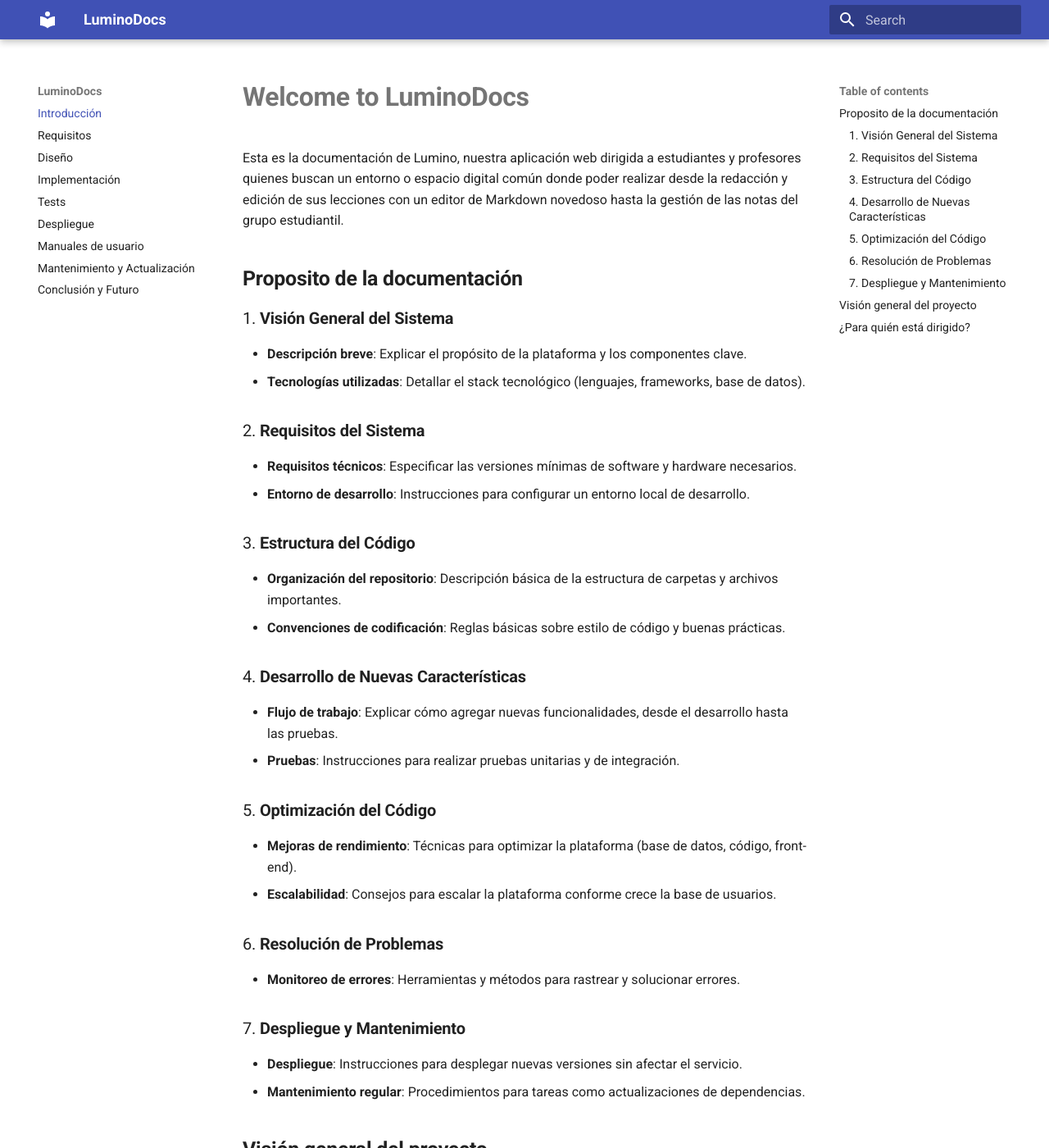
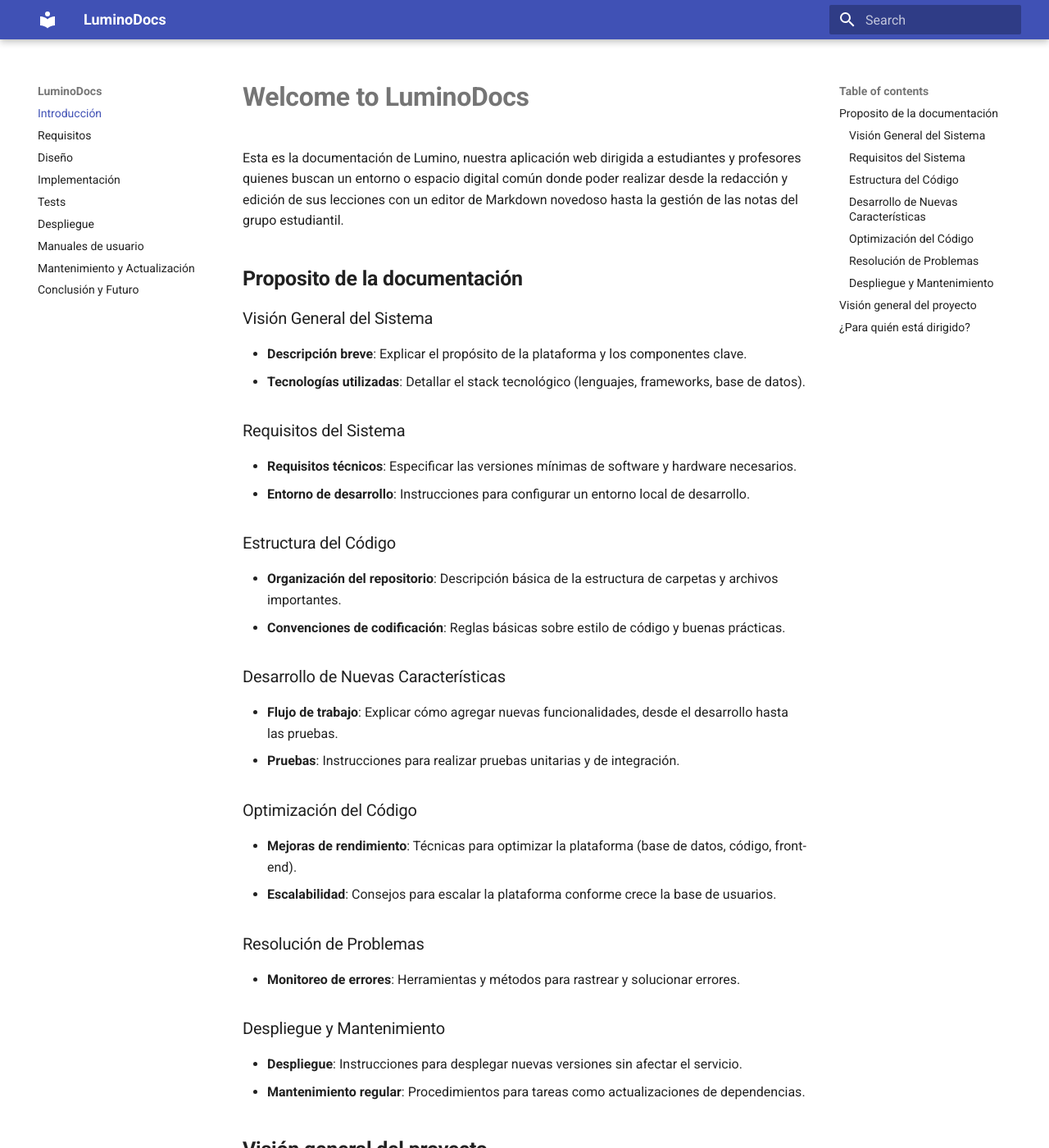
Before and after one commit to Chugani05-JesusLugo2002/LuminoDocs, an MkDocs documentation site: the page built from docs/index.md, in a window 1280 px wide and 1400 px high. Shown: the whole window at 82% size. Built offline with MkDocs 1.6.1 and Material for MkDocs 9.7.7, drawn with Linux system fonts in a browser that asks for light colours.

Commit message:
minor fixes

```diff
--- a/docs/implementation.md
+++ b/docs/implementation.md
@@ -11,19 +11,16 @@
 **Libraries:** Crispy-forms, Sorl-thumbnail, RQ worker
 
 **Entornos de desarrollo y herramientas:**
+
 - Visual Studio Code como editor principal
 - Git para el control de versiones
 - SQLite como sistema de gestión de bases de datos
 
 ## **Instrucciones de configuración**
 
-1. **Instalación de extensiones:**
-  Es necesario contar con las extensiones requeridas, que en nuestro caso son Python y Django.
+**Instalación de extensiones:** Es necesario contar con las extensiones requeridas, que en nuestro caso son Python y Django.
 
-2. **Configuración del entorno:**
-El proyecto incluye un archivo **Justfile** que simplifica la configuración del entorno virtual y la instalación de dependencias.
-
-######
+**Configuración del entorno:** El proyecto incluye un archivo **Justfile** que simplifica la configuración del entorno virtual y la instalación de dependencias.
 
 - Para crear el entorno virtual, ejecuta:
 
--- a/docs/index.md
+++ b/docs/index.md
@@ -4,30 +4,30 @@
 
 ## **Proposito de la documentación**
 
-### 1. **Visión General del Sistema**
+### Visión General del Sistema
    - **Descripción breve**: Explicar el propósito de la plataforma y los componentes clave.
    - **Tecnologías utilizadas**: Detallar el stack tecnológico (lenguajes, frameworks, base de datos).
 
-### 2. **Requisitos del Sistema**
+### Requisitos del Sistema
    - **Requisitos técnicos**: Especificar las versiones mínimas de software y hardware necesarios.
    - **Entorno de desarrollo**: Instrucciones para configurar un entorno local de desarrollo.
 
-### 3. **Estructura del Código**
+### Estructura del Código
    - **Organización del repositorio**: Descripción básica de la estructura de carpetas y archivos importantes.
    - **Convenciones de codificación**: Reglas básicas sobre estilo de código y buenas prácticas.
 
-### 4. **Desarrollo de Nuevas Características**
+### Desarrollo de Nuevas Características
    - **Flujo de trabajo**: Explicar cómo agregar nuevas funcionalidades, desde el desarrollo hasta las pruebas.
    - **Pruebas**: Instrucciones para realizar pruebas unitarias y de integración.
 
-### 5. **Optimización del Código**
+### Optimización del Código
    - **Mejoras de rendimiento**: Técnicas para optimizar la plataforma (base de datos, código, front-end).
    - **Escalabilidad**: Consejos para escalar la plataforma conforme crece la base de usuarios.
 
-### 6. **Resolución de Problemas**
+### Resolución de Problemas
    - **Monitoreo de errores**: Herramientas y métodos para rastrear y solucionar errores.
 
-### 7. **Despliegue y Mantenimiento**
+### Despliegue y Mantenimiento
    - **Despliegue**: Instrucciones para desplegar nuevas versiones sin afectar el servicio.
    - **Mantenimiento regular**: Procedimientos para tareas como actualizaciones de dependencias.
 
--- a/docs/maintanance.md
+++ b/docs/maintanance.md
@@ -2,11 +2,11 @@
 
 ## **Política de mantenimiento**
 
-**1. Introducción**
+### Introducción
 
 Esta política tiene como objetivo garantizar que nuestra plataforma reciba el mantenimiento adecuado para asegurar su funcionamiento óptimo, su seguridad y el cumplimiento de las expectativas de los usuarios. Esta política cubre tanto las actualizaciones regulares de software como el soporte técnico disponible para resolver incidencias.
 
-**2. Frecuencia de Actualizaciones**
+### Frecuencia de Actualizaciones
 
 Las actualizaciones son fundamentales para mantener la web actualizada, con nuevas funcionalidades, mejoras de seguridad y solución de errores. La frecuencia de las actualizaciones será la siguiente:
 
@@ -14,7 +14,7 @@
 - **Actualizaciones Menores:** Estas incluyen mejoras de rendimiento, optimización y solución de errores no críticos. Se realizarán de manera **mensual**, salvo que una actualización urgente sea necesaria debido a una falla importante.
 - **Actualizaciones Mayores:** Estas pueden implicar cambios significativos en la funcionalidad o características del sistema. Se realizarán **trimestralmente** o según lo exijan las necesidades de la plataforma o cambios tecnológicos importantes.
 
-**3. Soporte Técnico**
+### Soporte Técnico
 
 El soporte técnico estará disponible para resolver cualquier inconveniente relacionado con la página web. La cobertura y los tiempos de respuesta son los siguientes:
 
@@ -25,7 +25,7 @@
   - **Problemas de baja prioridad:** El tiempo de respuesta será de **máximo 24 horas**.
   - **Consultas o mejoras menores:** Se atenderán dentro de un plazo de **48 horas**.
 
-**4. Proceso de Actualización**
+### Proceso de Actualización
 
 El proceso para realizar actualizaciones y mantenimiento será el siguiente:
 
@@ -34,20 +34,20 @@
   - **Implementación:** Las actualizaciones se implementarán durante **ventanas de mantenimiento preestablecidas** que se comunicarán con antelación a los usuarios.
   - **Monitoreo post-actualización:** Después de la actualización, se realizará un monitoreo intensivo para detectar cualquier posible incidencia.
 
-**5. Exclusiones**
+### Exclusiones
 
 Esta política de mantenimiento no cubre:
 
   - **Actualizaciones por causas externas:** Las actualizaciones debidas a cambios en el entorno de terceros (por ejemplo, cambios en sistemas operativos, navegadores o plataformas externas) no están incluidas.
   - **Fallas no relacionadas con el mantenimiento del sistema:** El soporte técnico no cubrirá problemas que no sean derivados de un mal funcionamiento o actualización del sitio web gestionado.
 
-**6. Mejoras Continuas**
+### Mejoras Continuas
 
 Nos comprometemos a una mejora continua en la calidad de nuestras actualizaciones y en la disponibilidad del soporte, para proporcionar la mejor experiencia a nuestros usuarios y garantizar la eficiencia de los sistemas implementados.
 
 ## **Registro de cambios (Changelog)**
 
-### **Versión 1.3.0 - 4 de febrero de 2025**
+### Versión 1.3.0 - 4 de febrero de 2025
 
 **Mejoras:**
 
@@ -62,9 +62,7 @@
 - Solución a un error de autenticación con el sistema de inicio de sesión social
 - Se resolvió un inconveniente que impedía la exportación de informes en formato PDF.
 
----
-
-### **Versión 1.2.0 - 11 de enero de 2025**
+### Versión 1.2.0 - 11 de enero de 2025
 
 **Nuevas Funcionalidades:**
 
@@ -78,9 +76,7 @@
 
 - Se corrigió un error al generar reportes de usuarios, que a veces no mostraba todos los registros.
 
----
-
-### **Versión 1.0.1 - 29 de diciembre de 2024**
+### Versión 1.0.1 - 29 de diciembre de 2024
 
 **Mejoras:**
 
@@ -92,9 +88,7 @@
 - Se solucionó un problema con la sincronización de datos que causaba inconsistencias.
 - Corrección de errores menores en la interfaz de usuario al trabajar en entornos de alta resolución.
 
----
-
-### **Versión 1.0.0 - 17 de diciembre de 2024**
+### Versión 1.0.0 - 17 de diciembre de 2024
 
 **Lanzamiento Inicial:**
 
@@ -103,7 +97,7 @@
 - Interfaz de usuario: Diseño simple e intuitivo para facilitar la navegación.
 - Sistema de autenticación: Inclusión de inicio de sesión con usuario y contraseña.
 - Base de datos inicial implementada con SQLite.
--
+
 **Características incluidas:**
 
 - Generación de informes en PDF.
@@ -121,9 +115,7 @@
 
 - Se trata de la **primera versión estable** del producto. Continuaremos mejorando y añadiendo nuevas características en futuras actualizaciones.
 
----
-
-### **Notas**
+### Notas
 
 - Todos los cambios importantes se comunican a través de actualizaciones automáticas.
 - Las actualizaciones menores, parches y correcciones de errores se incluyen en versiones de mantenimiento como la 1.0.1.
```
Also changed, not shown: docs/requeriments.md (+3 -3 lines).
